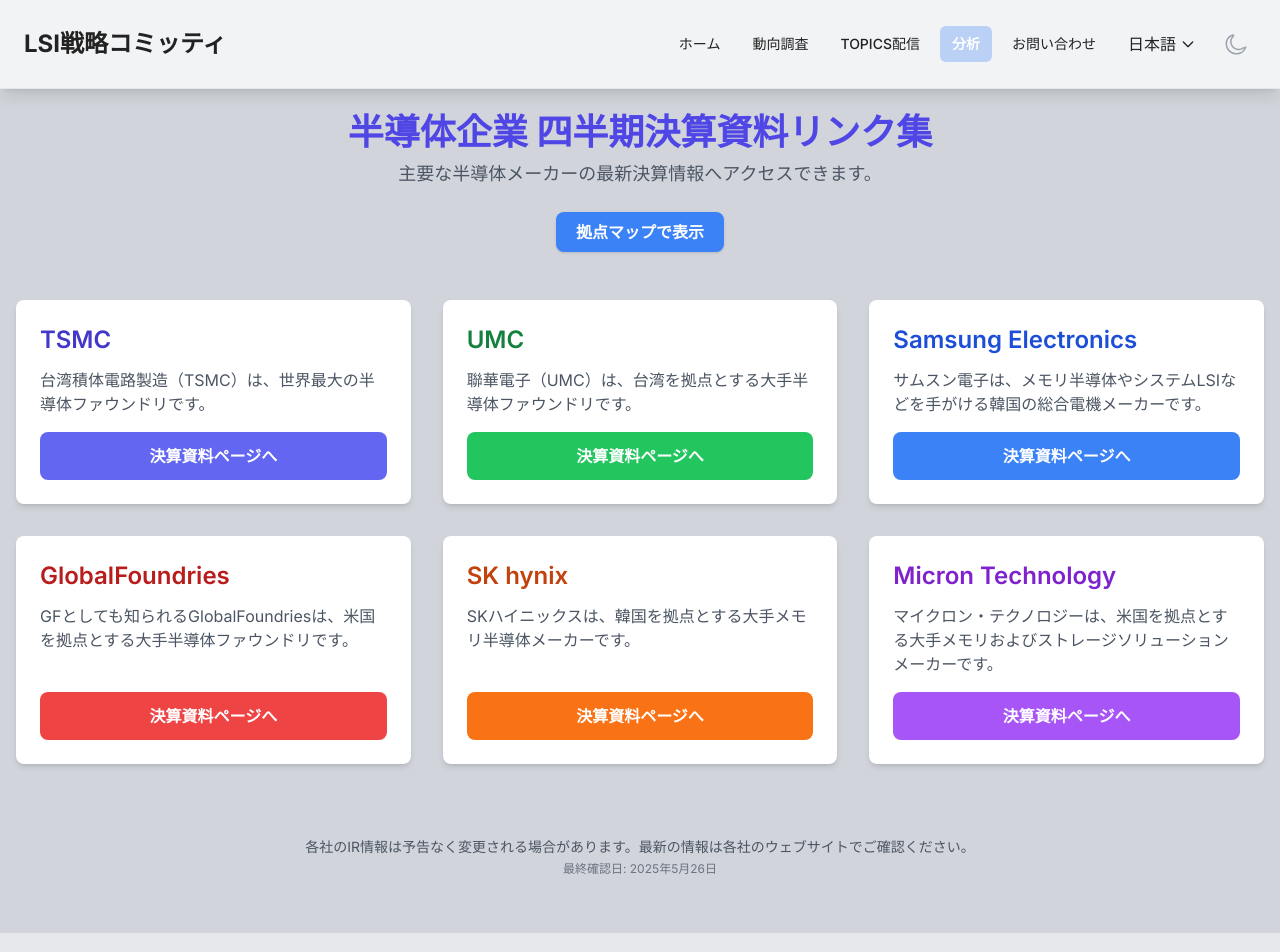
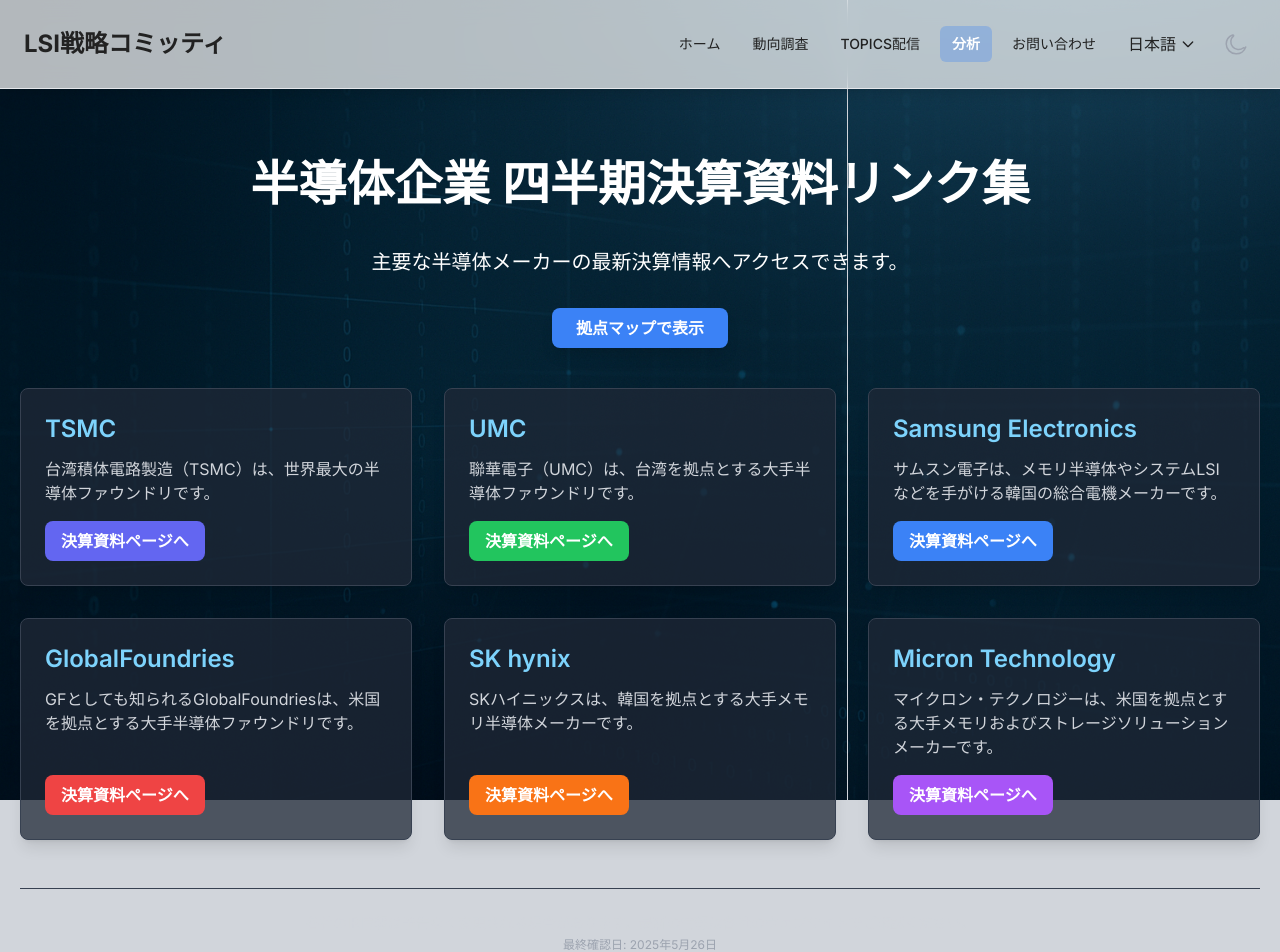
Before and after one commit to riririyo-1/lsi-strategy-committee, a Next.js app: page /analysis in a window 1280 px wide. Shown: the top 952 px of the page. Built offline with nearby package versions, Linux system fonts and the light colour scheme.

Commit message:
表示の改善

```diff
--- a/public/configs/pageBackgrounds.json
+++ b/public/configs/pageBackgrounds.json
@@ -12,6 +12,10 @@
     "type": "image",
     "src": "/images/topics.png"
   },
+  "analysis": {
+    "type": "image",
+    "src": "/images/analysis.png"
+  },
   "default": {
     "type": "color",
     "value": "#18181b"
--- a/src/app/analysis/page.tsx
+++ b/src/app/analysis/page.tsx
@@ -3,6 +3,7 @@
 
 import React from "react";
 import { useRouter } from "next/navigation";
+import PageWithBackground from "@/components/common/PageWithBackground";
 
 const earningsLinks = [
   {
@@ -12,7 +13,6 @@
     description:
       "台湾積体電路製造（TSMC）は、世界最大の半導体ファウンドリです。",
     button: "bg-indigo-500 hover:bg-indigo-600",
-    title: "text-indigo-700",
   },
   {
     name: "UMC",
@@ -21,7 +21,6 @@
     description:
       "聯華電子（UMC）は、台湾を拠点とする大手半導体ファウンドリです。",
     button: "bg-green-500 hover:bg-green-600",
-    title: "text-green-700",
   },
   {
     name: "Samsung Electronics",
@@ -30,7 +29,6 @@
     description:
       "サムスン電子は、メモリ半導体やシステムLSIなどを手がける韓国の総合電機メーカーです。",
     button: "bg-blue-500 hover:bg-blue-600",
-    title: "text-blue-700",
   },
   {
     name: "GlobalFoundries",
@@ -39,7 +37,6 @@
     description:
       "GFとしても知られるGlobalFoundriesは、米国を拠点とする大手半導体ファウンドリです。",
     button: "bg-red-500 hover:bg-red-600",
-    title: "text-red-700",
   },
   {
     name: "SK hynix",
@@ -48,7 +45,6 @@
     description:
       "SKハイニックスは、韓国を拠点とする大手メモリ半導体メーカーです。",
     button: "bg-orange-500 hover:bg-orange-600",
-    title: "text-orange-700",
   },
   {
     name: "Micron Technology",
@@ -57,7 +53,6 @@
     description:
       "マイクロン・テクノロジーは、米国を拠点とする大手メモリおよびストレージソリューションメーカーです。",
     button: "bg-purple-500 hover:bg-purple-600",
-    title: "text-purple-700",
   },
 ];
 
@@ -65,41 +60,40 @@
   const router = useRouter();
 
   return (
-    <main className="container mx-auto px-4 py-8 pt-24 md:pt-28">
-      <header className="text-center mb-12">
-        <h1 className="text-4xl font-bold text-indigo-600">
+    <PageWithBackground>
+      <div className="flex flex-col items-center min-h-[calc(100vh-120px)]">
+        <h1 className="text-4xl md:text-5xl font-bold mb-10 text-center text-white text-shadow">
           半導体企業 四半期決算資料リンク集
         </h1>
-        <p className="text-lg text-gray-600 mt-2">
+        <p className="text-xl mb-8 text-center max-w-4xl">
           主要な半導体メーカーの最新決算情報へアクセスできます。
         </p>
-        <div className="mt-6 flex justify-center">
+        <div className="mb-10 flex justify-center">
           <button
-            className="inline-flex items-center gap-2 px-5 py-2 rounded-lg font-semibold bg-blue-500 hover:bg-blue-600 text-white shadow transition"
+            className="bg-blue-500 hover:bg-blue-600 text-white font-semibold py-2 px-6 rounded-lg transition duration-300 shadow-lg"
             onClick={() => router.push("/analysis/MapGlobe")}
           >
             拠点マップで表示
           </button>
         </div>
-      </header>
 
-      <div className="grid grid-cols-1 md:grid-cols-2 lg:grid-cols-3 gap-8">
+        <div className="grid grid-cols-1 md:grid-cols-2 lg:grid-cols-3 gap-8 w-full max-w-7xl">
           {earningsLinks.map((company) => (
             <div
               key={company.name}
-            className="company-card bg-white dark:bg-gray-800/90 p-6 rounded-lg shadow-md flex flex-col justify-between transition-transform duration-200 hover:-translate-y-1 hover:shadow-xl"
+              className="report-card p-6 flex flex-col bg-gray-800/75 rounded-lg shadow-lg border border-gray-700 hover:border-gray-500 transition-colors duration-300"
             >
-            <div>
-              <h2 className={`text-2xl font-semibold mb-3 ${company.title}`}>
+              <h2 className="text-2xl font-semibold mb-3 text-sky-300 text-shadow-sm">
                 {company.name}
               </h2>
-              <p className="text-gray-600 mb-4">{company.description}</p>
-            </div>
+              <p className="text-gray-300 mb-4 flex-grow">
+                {company.description}
+              </p>
               <a
                 href={company.url}
                 target="_blank"
                 rel="noopener noreferrer"
-              className={`inline-block ${company.button} text-white font-semibold py-2 px-4 rounded-lg transition-colors duration-200 h-12 flex items-center justify-center mt-auto`}
+                className={`mt-auto self-start ${company.button} text-white font-semibold py-2 px-4 rounded-lg transition duration-300`}
               >
                 決算資料ページへ
               </a>
@@ -107,12 +101,15 @@
           ))}
         </div>
 
-      <footer className="text-center mt-12 py-6 border-t border-gray-300">
-        <p className="text-gray-600 text-sm">
+        <footer className="text-center mt-12 py-6 border-t border-gray-700 w-full max-w-7xl">
+          <p className="text-gray-300 text-sm">
             各社のIR情報は予告なく変更される場合があります。最新の情報は各社のウェブサイトでご確認ください。
           </p>
-        <p className="text-gray-500 text-xs mt-1">最終確認日: 2025年5月26日</p>
+          <p className="text-gray-400 text-xs mt-1">
+            最終確認日: 2025年5月26日
+          </p>
         </footer>
-    </main>
+      </div>
+    </PageWithBackground>
   );
 }
--- a/src/components/common/PageWithBackground.tsx
+++ b/src/components/common/PageWithBackground.tsx
@@ -17,9 +17,9 @@
   return (
     <PageBackground config={config}>
       <div
-        className={`content-overlay pt-[90px] pb-5 px-5 text-white ${className}`}
+        className={`content-overlay w-full flex flex-col items-center pt-[160px] pb-5 px-5 text-white ${className}`}
       >
-        {children}
+        <div className="w-full max-w-7xl">{children}</div>
       </div>
     </PageBackground>
   );
--- a/src/features/research/components/ResearchPageClient.tsx
+++ b/src/features/research/components/ResearchPageClient.tsx
@@ -38,15 +38,7 @@
   }, []);
 
   return (
-    <div
-      className="content-overlay relative z-1 flex flex-col items-center min-h-[calc(100vh-120px)] pt-[90px] pb-5 px-5 text-white"
-      style={{
-        backgroundImage: "url(/images/research.png)",
-        backgroundSize: "cover",
-        backgroundPosition: "center",
-        backgroundRepeat: "no-repeat",
-      }}
-    >
+    <>
       <h1 className="text-4xl md:text-5xl font-bold mb-10 text-center text-white text-shadow">
         {t("research.title")}
       </h1>
@@ -80,7 +72,7 @@
           ))}
         </div>
       )}
-    </div>
+    </>
   );
 };
 
--- a/src/features/topics/components/TopicsPageClient.tsx
+++ b/src/features/topics/components/TopicsPageClient.tsx
@@ -37,15 +37,7 @@
   const [topics] = useState<Topic[]>(dummyTopics);
 
   return (
-    <div
-      className="content-overlay relative z-1 flex flex-col items-center min-h-[calc(100vh-120px)] pt-[90px] pb-5 px-5 text-white"
-      style={{
-        backgroundImage: "url(/images/topics.png)",
-        backgroundSize: "cover",
-        backgroundPosition: "center",
-        backgroundRepeat: "no-repeat",
-      }}
-    >
+    <>
       <h1 className="text-4xl md:text-5xl font-bold mb-10 text-center text-white text-shadow">
         {t("topics.title") || "TOPICS配信"}
       </h1>
@@ -62,7 +54,7 @@
           <p>{t("topics.noData") || "トピックスが見つかりません"}</p>
         </div>
       )}
-    </div>
+    </>
   );
 };
 
```
Also changed, not shown: public/images/analysis.png (added), 1 other file (tests, documents, lock files or other folders). Lines whose indentation alone changed are shown as unchanged.
